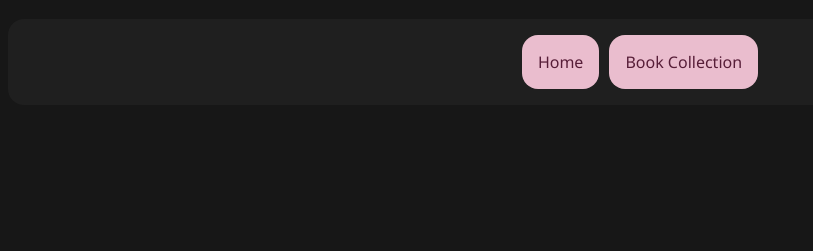
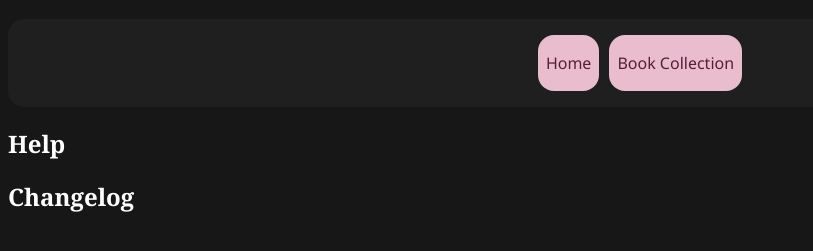
Before and after one commit to eliasoberholtz/SMART, a plain HTML site: page index.html in a window 1280 px wide. Shown: the part 67-318 px from the top of the page, without its empty margins (0-813 px from the left). Drawn offline with nearby package versions, Linux system fonts and the light colour scheme.

Commit message:
Began to finish up navigation bar

```diff
--- a/index.html
+++ b/index.html
@@ -11,28 +11,30 @@
             <!--Header-->
             <h1>Home</h1>
             <nav id="top-nav">
-                <a href="./index.html">Home</a>
-                <a href="./collection.html">Book Collection</a>
+                <a href="./index.html" class="material-btn">Home</a>
+                <a href="./collection.html" class="material-btn">Book Collection</a>
             </nav>
         </header>
 
         <main>
             <!--Main content-->
+            <section>
+                <h2>Help</h2>
+            </section>
+            <section>
+                <h2>Changelog</h2>
+            </section>
         </main>
 
         <footer>
             <!--Footer-->
             <nav id="bottom-nav">
                 <div id="home-bottom" class="bottom-nav-container">
-                    <div class="material-btn">
-                        <a href="./index.html" class="material">home</a>
-                    </div>
+                    <a href="./index.html" class="material material-btn">home</a>
                     <p>Home</p>
                 </div>
                 <div id="collections-bottom" class="bottom-nav-container">
-                    <div class="material-btn">
-                        <a href="./collection.html" class="material">book_2</a>
-                    </div>
+                    <a href="./collection.html" class="material material-btn">book_2</a>
                     <p>Collection</p>
                 </div>
             </nav>
--- a/res/index.css
+++ b/res/index.css
@@ -68,6 +68,7 @@ p {
 
 a {
     font-family: var(--body_font);
+    text-decoration: none;
 }
 
 nav#top-nav {
@@ -86,9 +87,10 @@ nav#bottom-nav {
     width: 100%;
 }
 
-nav#bottom-nav .material-btn, nav#bottom-nav .material-btn:visited {
+a.material-btn, a.material-btn:visited {
     display: flex;
-    width: 40px;
+    min-width: 40px;
+    width: auto;
     height: 40px;
     justify-content: center;
     align-items: center;
@@ -100,7 +102,7 @@ nav#bottom-nav .material-btn, nav#bottom-nav .material-btn:visited {
     font-size: 16px;
 }
 
-nav#bottom-nav .material-btn:hover {
+a.material-btn:hover {
     opacity: 0.90;
 }
 
@@ -122,14 +124,6 @@ nav#bottom-nav .bottom-nav-container {
         background-color: var(--surface_dark_variant);
     }
 
-    nav#top-nav a {
-        border-radius: 16px;
-        padding: 16px;
-        background-color: var(--tertiary_container);
-        color: var(--on_tertiary_container);
-        text-decoration: none;
-    }
-
     nav#bottom-nav { /* Hide the footer navigation bar */
         display: none;
     }
```
